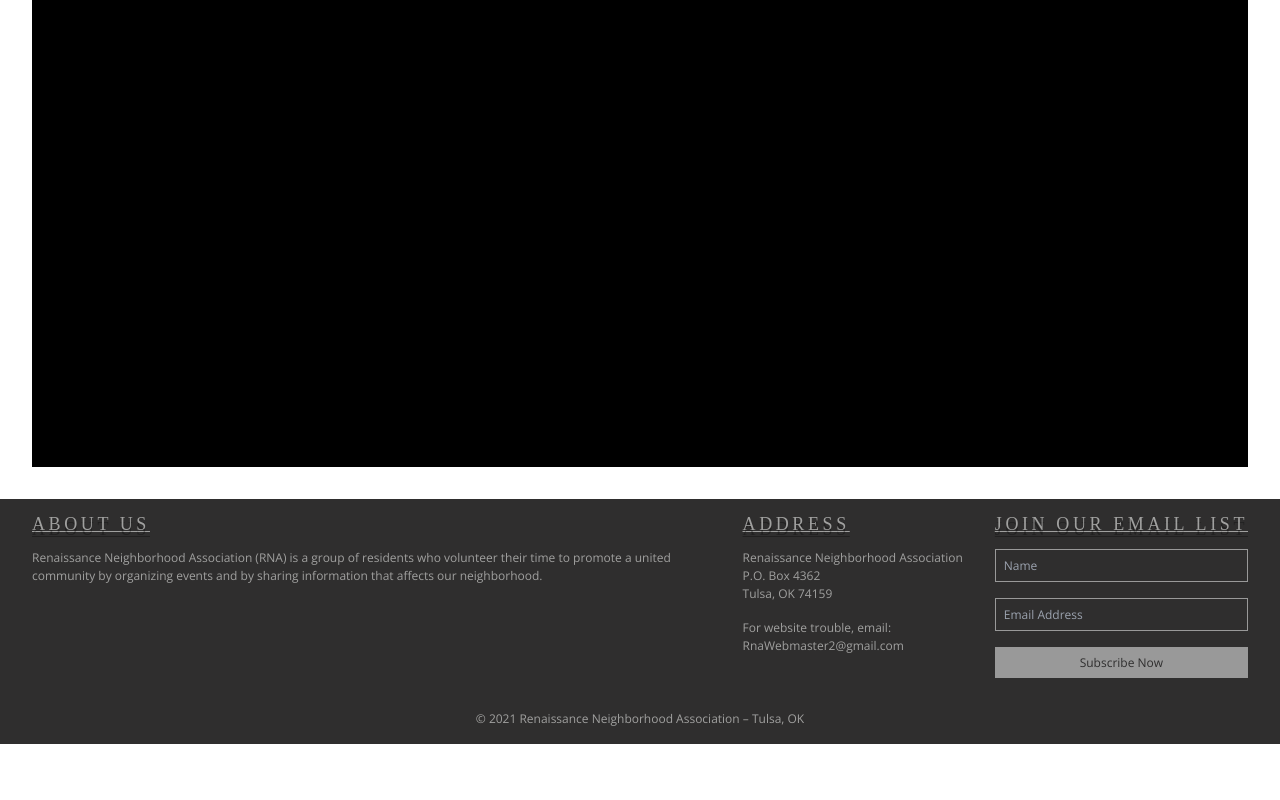
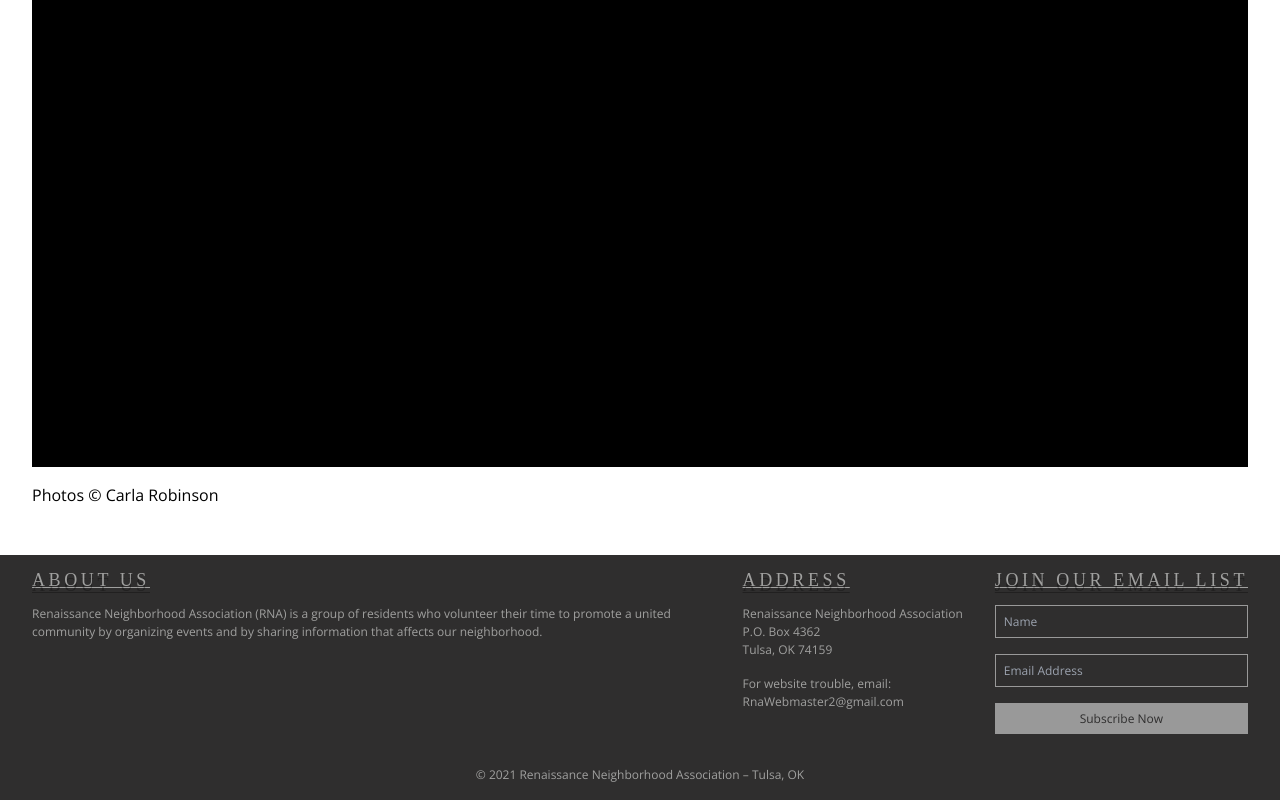
Before and after one commit to rnatulsa/dotorg, a Next.js app: page /gallery-virtual-home-tour in a window 1280 px wide. Shown: the part 905-1705 px from the top of the page. Before the commit the page ends 1649 px from the top, so only its background shows below. Built offline with nearby package versions, Linux system fonts and the light colour scheme.

Commit message:
Credit Carla Robinson for home tour photos

```diff
--- a/src/pages/gallery-virtual-home-tour.js
+++ b/src/pages/gallery-virtual-home-tour.js
@@ -78,6 +78,8 @@ export default function VirtualHomeTour() {
           minHeight: '20vh',
           maxWidth: 'calc((90vh - 0px) / 0.5625)'
         }} />
+
+        <p>Photos © Carla Robinson</p>
       </div>
     </Section>
   </>
```
